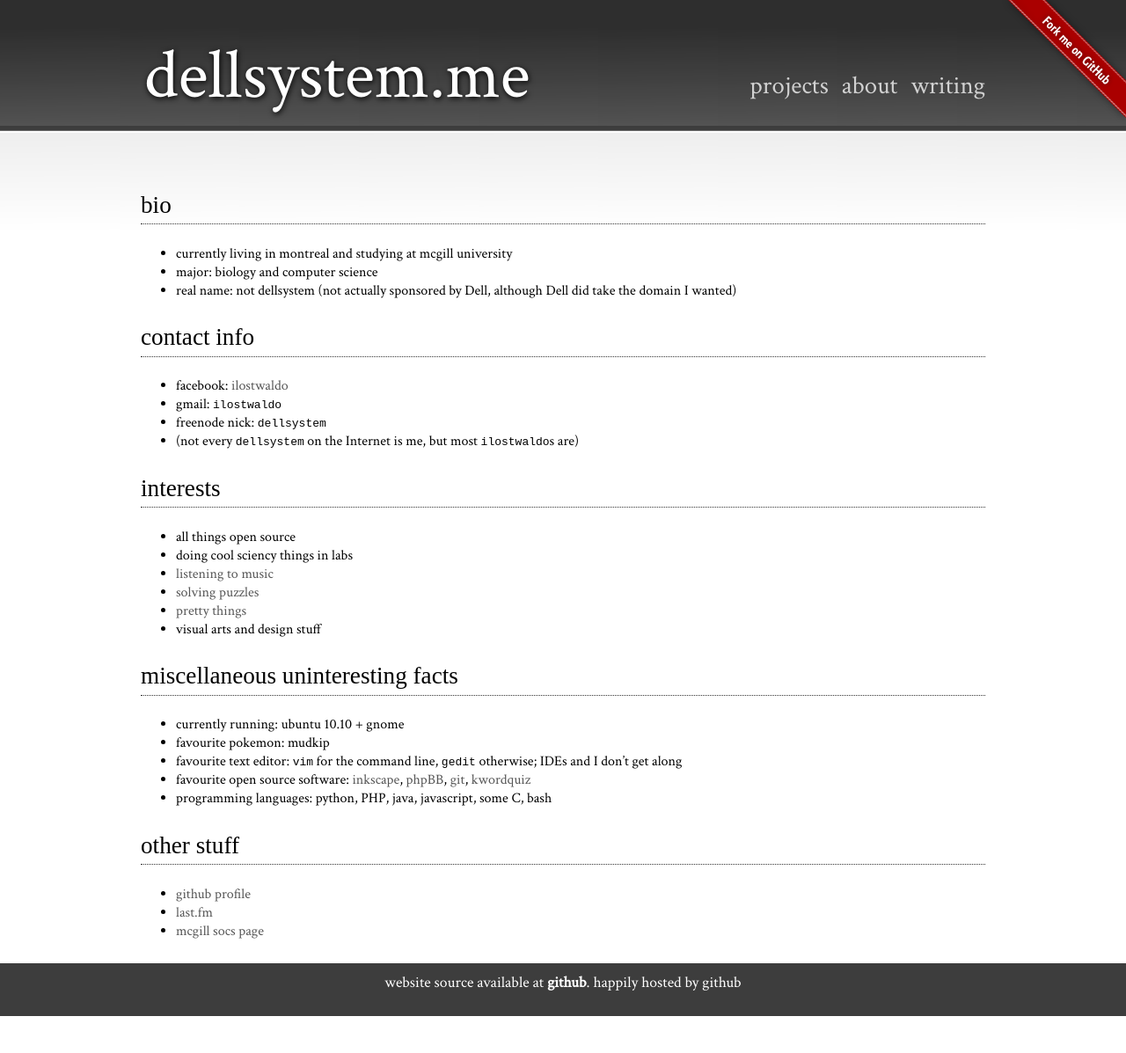
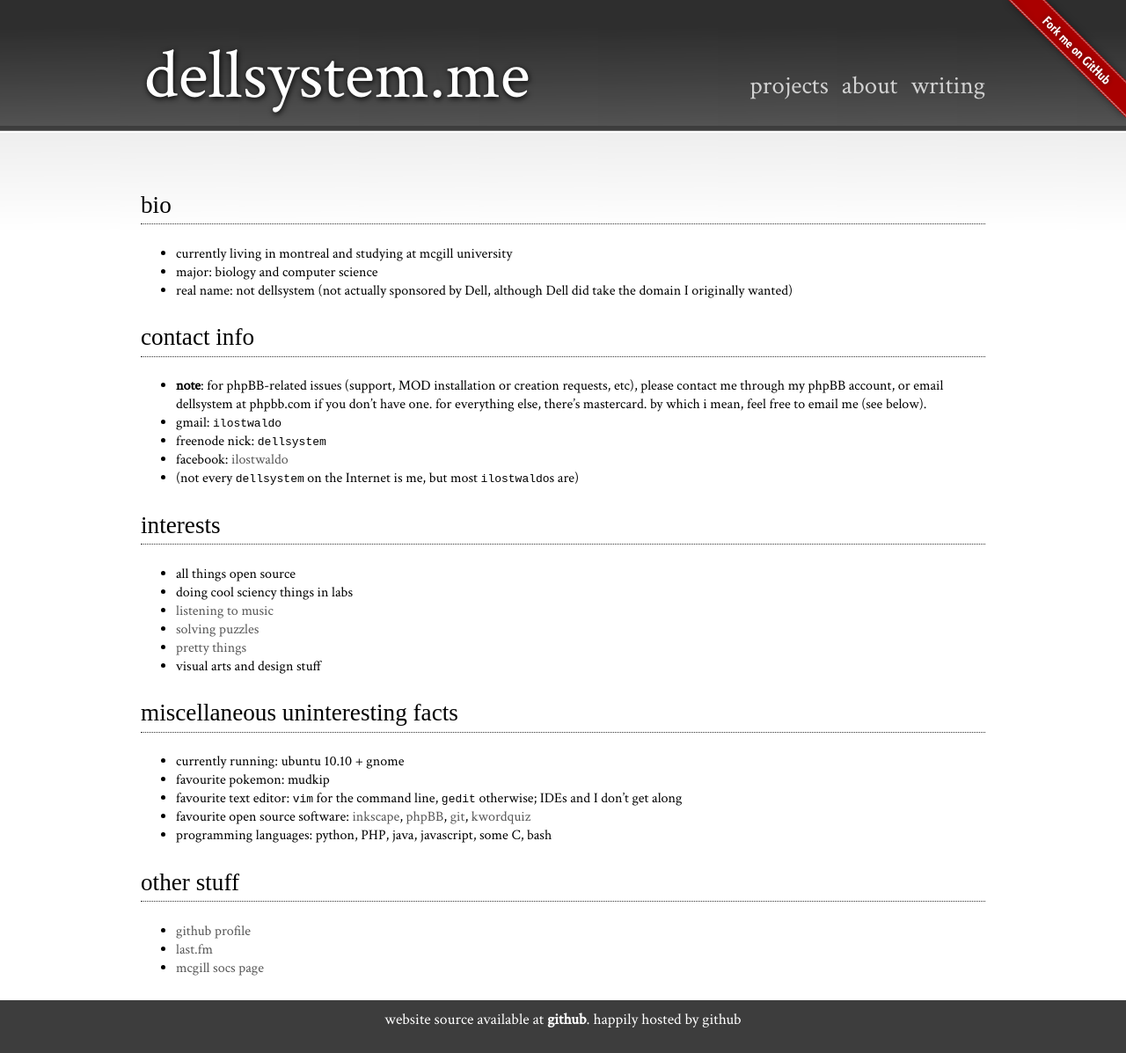
Before and after one commit to dellsystem/dellsystem.github.io, a Jekyll site: the page built from about.md, in a window 1280 px wide. Shown: the whole page at 88% size. Built offline with Jekyll 4.4.1, drawn with Linux system fonts in a browser that asks for light colours; some web fonts are replaced; before the commit the page ends 1155 px from its top, so only the background shows below that.

Commit message:
updated about page

```diff
--- a/about.md
+++ b/about.md
@@ -8,14 +8,15 @@ bio
 
 *	currently living in montreal and studying at mcgill university
 *	major: biology and computer science
-*	real name: not dellsystem (not actually sponsored by Dell, although Dell did take the domain I wanted)
+*	real name: not dellsystem (not actually sponsored by Dell, although Dell did take the domain I originally wanted)
 
 contact info
 ------------
 
-*	facebook: [ilostwaldo](http://www.facebook.com/ilostwaldo)
+*	**note**: for phpBB-related issues (support, MOD installation or creation requests, etc), please contact me through my phpBB account, or email dellsystem at phpbb.com if you don't have one. for everything else, there's mastercard. by which i mean, feel free to email me (see below).
 *	gmail: `ilostwaldo`
 *	freenode nick: `dellsystem`
+*	facebook: [ilostwaldo](http://www.facebook.com/ilostwaldo)
 *	(not every `dellsystem` on the Internet is me, but most `ilostwaldo`s are)
 
 interests
```
Also changed, not shown: index.md (+1 -1 lines), background.png (deleted), content-title.png (deleted), header.png (deleted).
